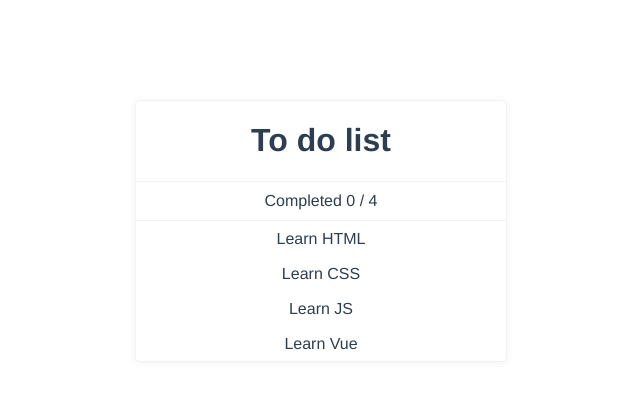
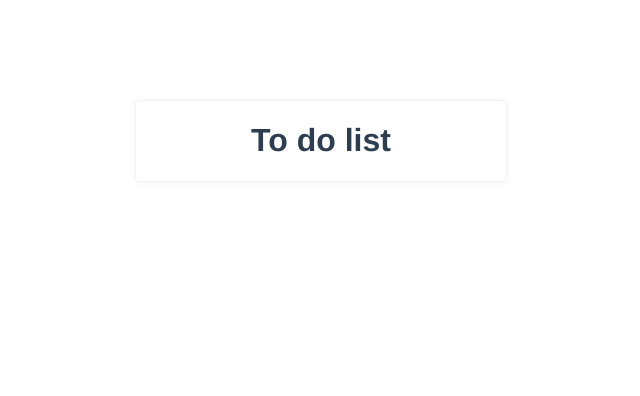
Before and after one commit to willtpwise/vue-workshop, a Vue app: page / in a window 1280 px wide. Shown: the top 396 px of the page, without its empty margins (319-959 px from the left). Built offline with nearby package versions, Linux system fonts and the light colour scheme.

Commit message:
Starting point for the app

```diff
--- a/src/App.vue
+++ b/src/App.vue
@@ -1,78 +1,27 @@
 <template>
   <div id="app">
     <header class="page-title">
-      <h1>To do list</h1>
+      <h1>{{ heading }}</h1>
     </header>
-
-    <congratulations v-if="totalDone === list.length"></congratulations>
-    <counter v-else :done="totalDone" :total="list.length"></counter>
-
-    <task
-      v-for="item in list"
-      :name="item.name"
-      :done="item.done"
-      @complete="toggleDone(item)">
-    </task>
   </div>
 </template>
 
 <script>
-import axios from 'axios'
-import Task from './components/Task'
-import Counter from './components/Counter'
-import Congratulations from './components/Congratulations'
-
 export default {
-  components: {
-    Task,
-    Counter,
-    Congratulations
-  },
-
   data () {
     return {
-      list: []
-    }
-  },
-
-  computed: {
-    totalDone () {
-      let count = 0
-      for (let item of this.list) {
-        if (item.done) {
-          count ++
-        }
-      }
-      return count
-    }
-  },
-
-  methods: {
-    toggleDone (item) {
-      if (item.done) {
-        item.done = false
-      } else {
-        item.done = true
-      }
-    },
-
-    async fetchList () {
-      const response = await axios.get('/static/to-do.json')
-      this.list = response.data
+      heading: 'To do list'
     }
   },
 
   created () {
-    this.fetchList()
+    console.log(this.heading)
   }
 }
 </script>
 
 <style>
 #app {
-  font-family: 'Avenir', Helvetica, Arial, sans-serif;
-  -webkit-font-smoothing: antialiased;
-  -moz-osx-font-smoothing: grayscale;
   text-align: center;
   color: #2c3e50;
   margin-top: 60px;
--- a/src/assets/base.scss
+++ b/src/assets/base.css
@@ -5,11 +5,14 @@ html, body {
 }
 
 #app {
+  font-family: 'Avenir', Helvetica, Arial, sans-serif;
+  -webkit-font-smoothing: antialiased;
+  -moz-osx-font-smoothing: grayscale;
   max-width: 370px;
   margin: 100px auto;
   border-radius: 4px;
   border: 1px solid #f2f2f2;
-  box-shadow: 0 1px 8px rgba(#000, 0.05);
+  box-shadow: 0 1px 8px rgba(0, 0, 0, 0.05);
 }
 
 .counter {
--- a/src/components/Congratulations.vue
+++ /dev/null
@@ -1,14 +0,0 @@
-<template>
-  <div class="congratulations">
-    Well done
-  </div>
-</template>
-
-<script>
-export default {
-}
-</script>
-
-<style scoped>
-
-</style>
--- a/src/components/Counter.vue
+++ /dev/null
@@ -1,18 +0,0 @@
-<template>
-  <div class="counter">
-    Completed {{ done }} / {{ total }}
-  </div>
-</template>
-
-<script>
-export default {
-  props: [
-    'total',
-    'done'
-  ]
-}
-</script>
-
-<style scoped>
-
-</style>
--- a/src/components/Task.vue
+++ /dev/null
@@ -1,24 +0,0 @@
-<template>
-  <div class="task" :class="{ 'highlight': done }" @click="complete">
-    {{ name }}
-  </div>
-</template>
-
-<script>
-export default {
-  props: [
-    'name',
-    'done'
-  ],
-
-  methods: {
-    complete () {
-      this.$emit('complete')
-    }
-  }
-}
-</script>
-
-<style scoped>
-
-</style>
--- a/src/main.js
+++ b/src/main.js
@@ -4,7 +4,7 @@ import Vue from 'vue'
 import App from './App'
 
 // Some base styles for the purpose of the workshop
-import '@/assets/base.scss'
+import '@/assets/base.css'
 
 Vue.config.productionTip = false
 
```
Also changed, not shown: src/assets/logo.png (deleted), 1 other file (tests, documents, lock files or other folders).
